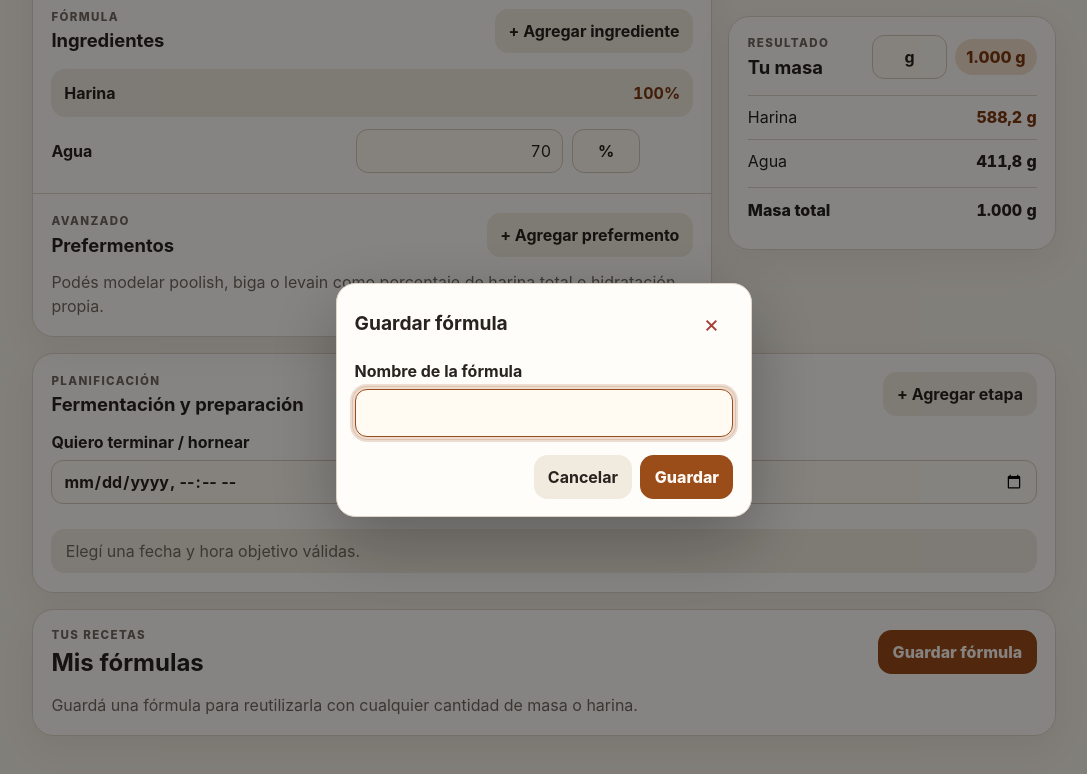
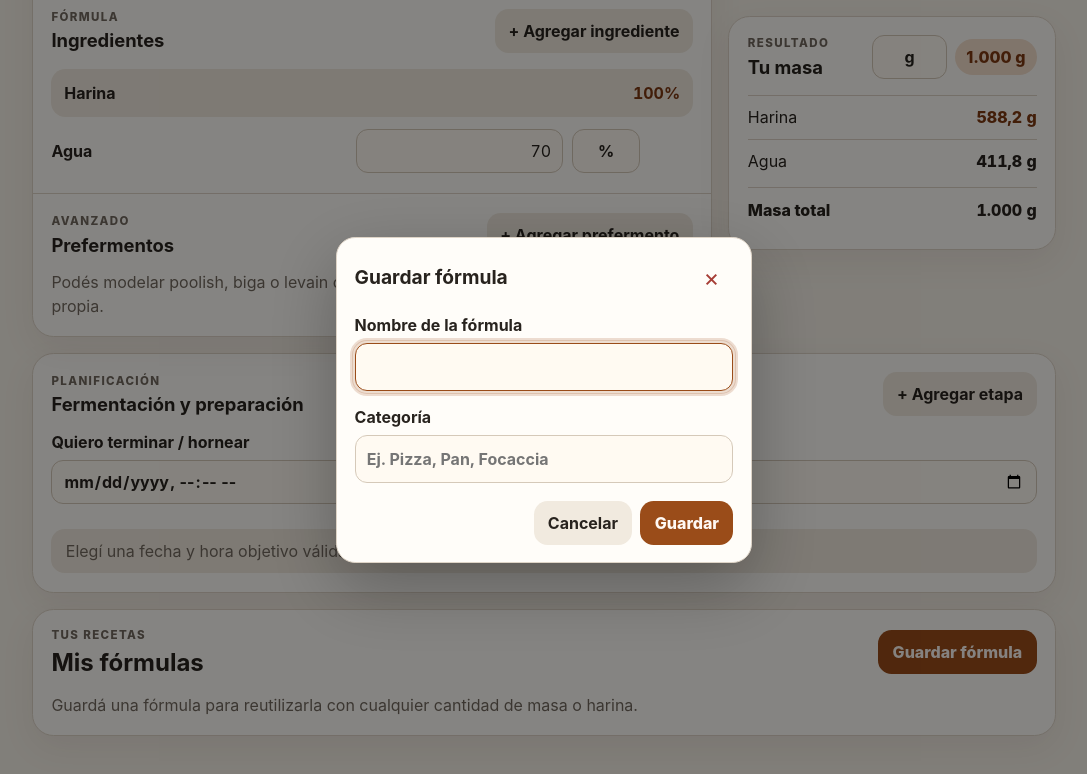
Before and after one commit to barbasmarcosi/PanaCalc, a React (Vite) app: page / in a window 1280 px wide. Both pictures are taken after a click on the button "Guardar fórmula". Shown: the part 545-1319 px from the top of the page, without its empty margins (96-1183 px from the left). Built offline with nearby package versions, Linux system fonts and the light colour scheme.

Commit message:
feat: add preset category editing

```diff
--- a/src/components/PresetDialog.tsx
+++ b/src/components/PresetDialog.tsx
@@ -5,12 +5,20 @@ type DialogMode = 'save' | 'rename'
 interface PresetDialogProps {
   mode: DialogMode
   initialName?: string
-  onConfirm: (name: string) => boolean
+  initialCategory?: string | null
+  onConfirm: (name: string, category: string | null) => boolean
   onClose: () => void
 }
 
-export function PresetDialog({ mode, initialName = '', onConfirm, onClose }: PresetDialogProps) {
+export function PresetDialog({
+  mode,
+  initialName = '',
+  initialCategory = null,
+  onConfirm,
+  onClose,
+}: PresetDialogProps) {
   const [name, setName] = useState(initialName)
+  const [category, setCategory] = useState(initialCategory ?? '')
   const [error, setError] = useState<string | null>(null)
   const titleId = useId()
   const title = mode === 'save' ? 'Guardar fórmula' : 'Renombrar fórmula'
@@ -18,8 +26,9 @@ export function PresetDialog({ mode, initialName = '', onConfirm, onClose }: Pre
 
   useEffect(() => {
     setName(initialName)
+    setCategory(initialCategory ?? '')
     setError(null)
-  }, [initialName, mode])
+  }, [initialCategory, initialName, mode])
 
   function submit(event: React.FormEvent) {
     event.preventDefault()
@@ -27,7 +36,7 @@ export function PresetDialog({ mode, initialName = '', onConfirm, onClose }: Pre
       setError('Escribí un nombre para la fórmula.')
       return
     }
-    if (onConfirm(name)) onClose()
+    if (onConfirm(name, category.trim() || null)) onClose()
   }
 
   return (
@@ -51,6 +60,16 @@ export function PresetDialog({ mode, initialName = '', onConfirm, onClose }: Pre
               }}
             />
           </label>
+          <label className="dialog-label">
+            Categoría
+            <input
+              className="text-input dialog-input"
+              aria-label="Categoría"
+              placeholder="Ej. Pizza, Pan, Focaccia"
+              value={category}
+              onChange={(event) => setCategory(event.target.value)}
+            />
+          </label>
           {error ? <p className="dialog-error" role="alert">{error}</p> : null}
           <div className="dialog-actions">
             <button type="button" className="secondary-button" onClick={onClose}>Cancelar</button>
```
